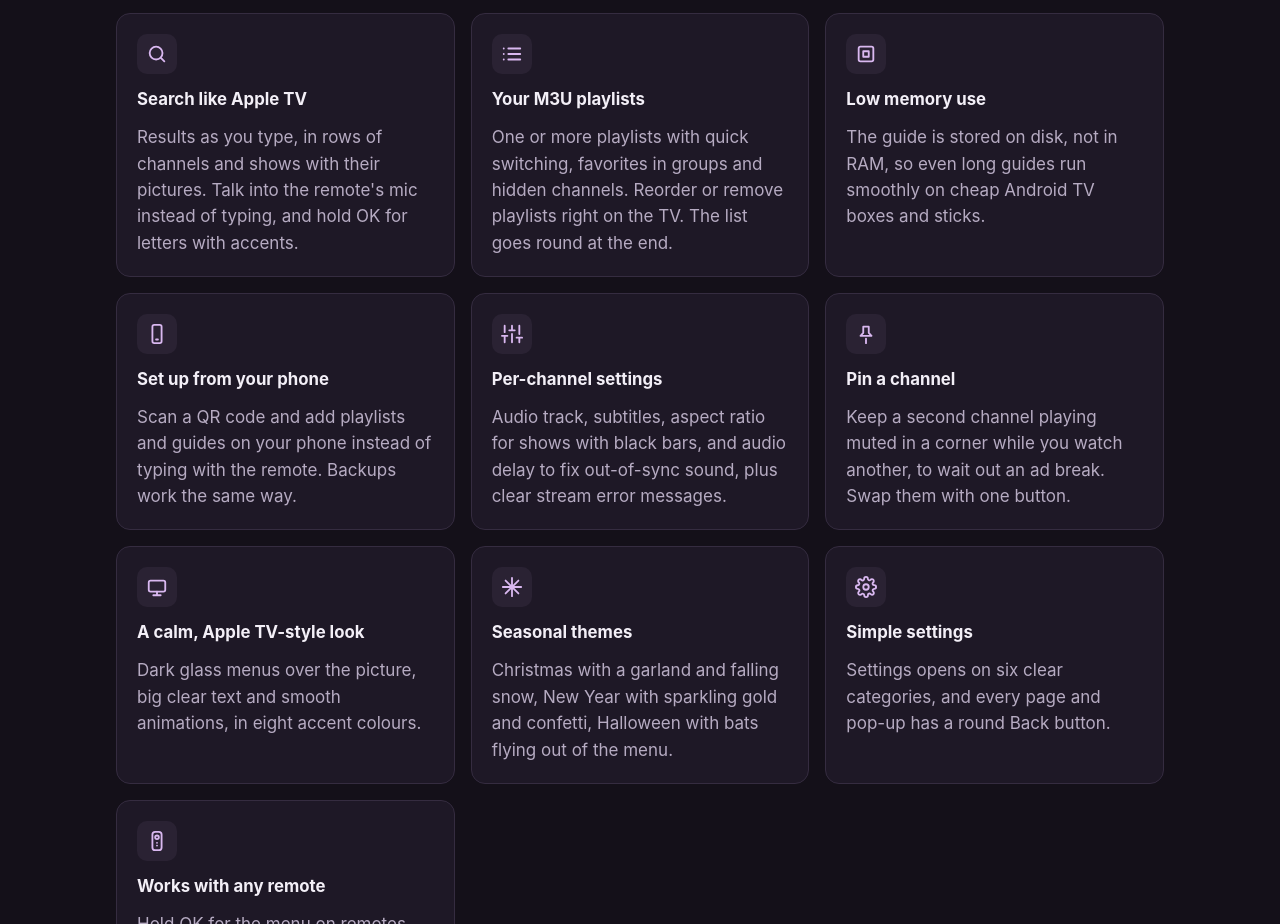
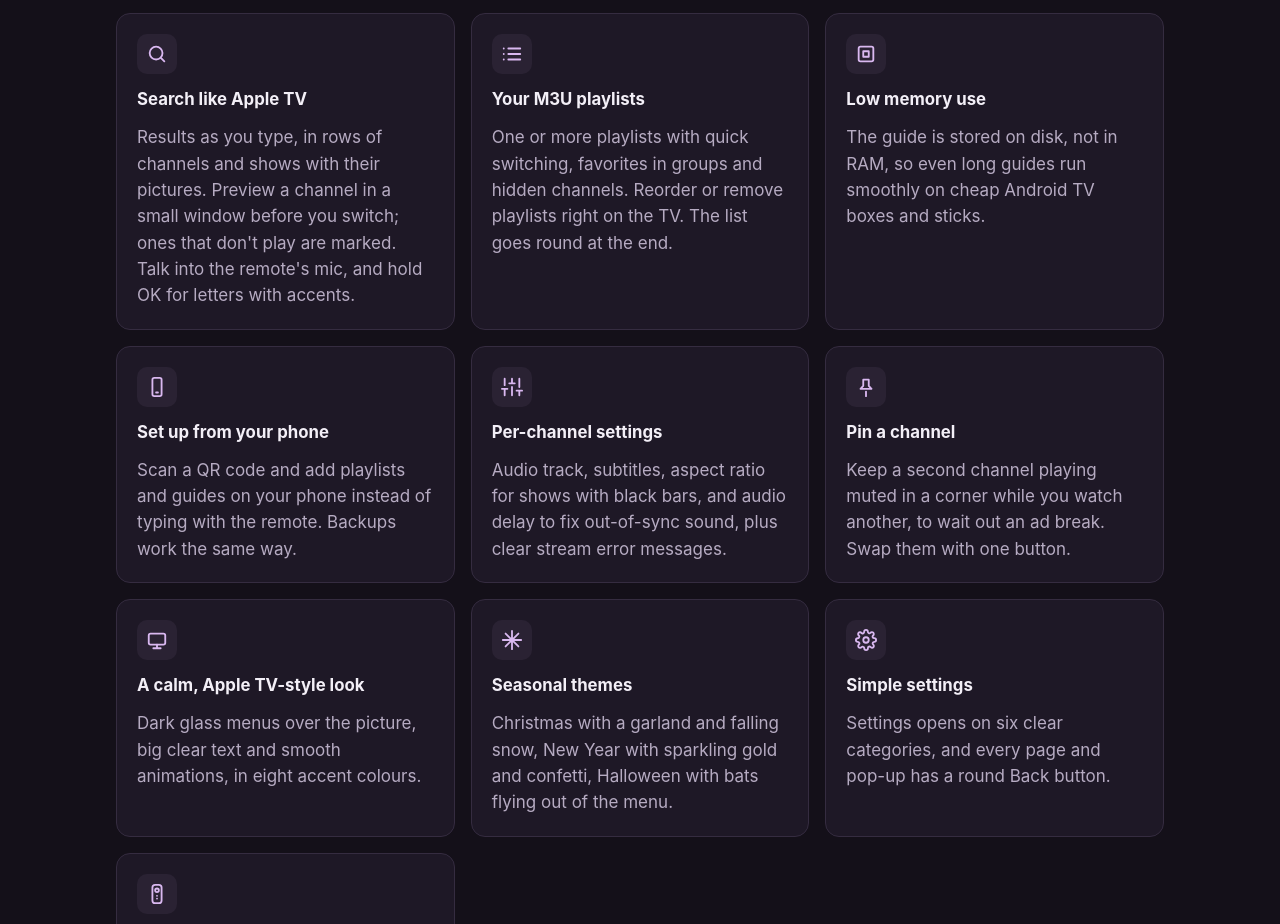
Before and after one commit to hertn/LiteTV, a plain HTML site: page docs/index.html in a window 1280 px wide. Shown: the part 1844-2768 px from the top of the page. Drawn offline with Linux system fonts and the light colour scheme.

Commit message:
README and site: Search preview and Not working marks (2.5.1)
Co-Authored-By: Claude Opus 5.5 <noreply@anthropic.com>

```diff
--- a/docs/index.html
+++ b/docs/index.html
@@ -205,7 +205,7 @@ dialog.gal-lb::backdrop{background:rgba(6,6,8,.95)}
       <div class="card"><div class="ic"><svg viewBox="0 0 24 24" fill="none" stroke="currentColor" stroke-width="2" stroke-linecap="round" stroke-linejoin="round" aria-hidden="true"><rect x="3" y="4" width="18" height="16" rx="2"/><path d="M3 9h18M9 9v11M15 9v11"/></svg></div><h3>TV Guide grid</h3><p>Every channel across a timeline, with a line at the current time and how far each live show is. Watch, set a reminder or play catch-up right from the grid.</p></div>
       <div class="card"><div class="ic"><svg viewBox="0 0 24 24" fill="none" stroke="currentColor" stroke-width="2" stroke-linecap="round" stroke-linejoin="round" aria-hidden="true"><path d="M4 6h16M4 12h10M4 18h7"/><circle cx="18" cy="16" r="3"/></svg></div><h3>Quick Guide</h3><p>One channel at a time, day by day, beside the picture. Flip through channels and see what is on later without leaving what you watch.</p></div>
       <div class="card"><div class="ic"><svg viewBox="0 0 24 24" fill="none" stroke="currentColor" stroke-width="2" stroke-linecap="round" stroke-linejoin="round" aria-hidden="true"><path d="M6 8a6 6 0 0 1 12 0c0 7 3 9 3 9H3s3-2 3-9"/><path d="M10.3 21a1.94 1.94 0 0 0 3.4 0"/></svg></div><h3>Reminders that repeat</h3><p>Mark a show once and every airing at that time gets a reminder, until you remove it. LiteTV offers to switch when it starts.</p></div>
-      <div class="card"><div class="ic"><svg viewBox="0 0 24 24" fill="none" stroke="currentColor" stroke-width="2" stroke-linecap="round" stroke-linejoin="round" aria-hidden="true"><circle cx="11" cy="11" r="7"/><path d="m20 20-3.5-3.5"/></svg></div><h3>Search like Apple TV</h3><p>Results as you type, in rows of channels and shows with their pictures. Talk into the remote's mic instead of typing, and hold OK for letters with accents.</p></div>
+      <div class="card"><div class="ic"><svg viewBox="0 0 24 24" fill="none" stroke="currentColor" stroke-width="2" stroke-linecap="round" stroke-linejoin="round" aria-hidden="true"><circle cx="11" cy="11" r="7"/><path d="m20 20-3.5-3.5"/></svg></div><h3>Search like Apple TV</h3><p>Results as you type, in rows of channels and shows with their pictures. Preview a channel in a small window before you switch; ones that don't play are marked. Talk into the remote's mic, and hold OK for letters with accents.</p></div>
       <div class="card"><div class="ic"><svg viewBox="0 0 24 24" fill="none" stroke="currentColor" stroke-width="2" stroke-linecap="round" stroke-linejoin="round" aria-hidden="true"><path d="M8 6h13M8 12h13M8 18h13M3 6h.01M3 12h.01M3 18h.01"/></svg></div><h3>Your M3U playlists</h3><p>One or more playlists with quick switching, favorites in groups and hidden channels. Reorder or remove playlists right on the TV. The list goes round at the end.</p></div>
       <div class="card"><div class="ic"><svg viewBox="0 0 24 24" fill="none" stroke="currentColor" stroke-width="2" stroke-linecap="round" stroke-linejoin="round" aria-hidden="true"><rect x="4" y="4" width="16" height="16" rx="2"/><path d="M9 9h6v6H9z"/></svg></div><h3>Low memory use</h3><p>The guide is stored on disk, not in RAM, so even long guides run smoothly on cheap Android TV boxes and sticks.</p></div>
       <div class="card"><div class="ic"><svg viewBox="0 0 24 24" fill="none" stroke="currentColor" stroke-width="2" stroke-linecap="round" stroke-linejoin="round" aria-hidden="true"><rect x="7" y="2" width="10" height="20" rx="2"/><path d="M11 18h2"/></svg></div><h3>Set up from your phone</h3><p>Scan a QR code and add playlists and guides on your phone instead of typing with the remote. Backups work the same way.</p></div>
```
Also changed, not shown: 1 other file.
